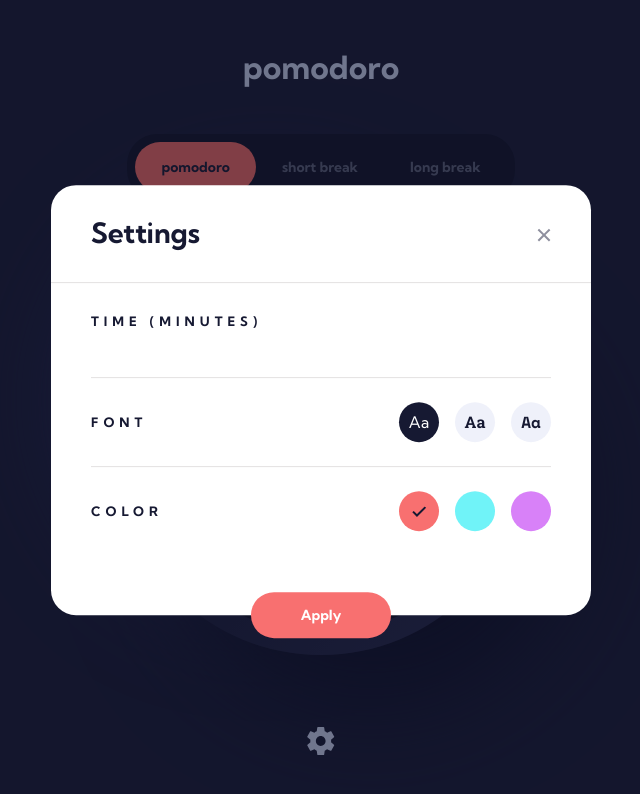
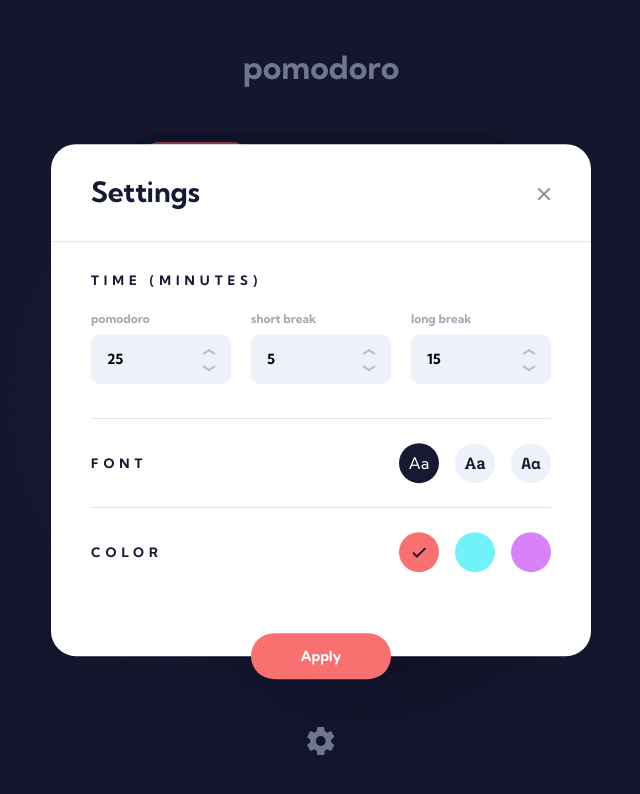
Before and after one commit to towkir/pomodoro-app, a Vue app: page / in a window 1280 px wide. Both pictures are taken after a click on the button 640 px from the left and 742 px from the top of the page. Shown: the top 794 px of the page, without its empty margins (319-959 px from the left). Built offline with nearby package versions, Linux system fonts and the light colour scheme.

Commit message:
added number inputs to setting modal and function to save settings

```diff
--- a/src/components/SettingsModal.vue
+++ b/src/components/SettingsModal.vue
@@ -3,17 +3,55 @@ import { ref, onMounted } from "vue";
 import { usePomodoroStore } from "@/stores/pomodoro";
 import TheModal from "@/components/common/TheModal.vue";
 import VectorIconCheck from "@/components/icons/VectorIconCheck.vue";
+import NumberInputWithSpinner from "@/components/common/NumberInputWithSpinner.vue";
 
 const store = usePomodoroStore();
 
 const settings = ref({
-  pomodoro: {},
+  duration: {
+    pomodoro: 0,
+    shortBreak: 0,
+    longBreak: 0,
+  },
   font: '',
   color: '',
 });
 
+function findMode(name) {
+  return store.modes.find(item => item.name === name)
+}
+function validateDurations(key, name, fallbackValue) {
+  if (settings.value.duration[key] > findMode(name).max
+    || settings.value.duration[key] < findMode(name).min) {
+    settings.value.duration[key] = fallbackValue;
+  } else {
+    settings.value.duration[key] = Math.round(settings.value.duration[key]);
+  }
+}
+function validateForm() {
+  validateDurations('pomodoro', 'pomodoro', 25);
+  validateDurations('shortBreak', 'short break', 5);
+  validateDurations('longBreak', 'long break', 15);
+  if (!store.fonts.includes(settings.value.font)) {
+    settings.value.font = 'sans';
+  }
+  if (!store.colors.includes(settings.value.color)) {
+    settings.value.color = 'begonia';
+  }
+}
+
+function saveSettings() {
+  store.updateDuration('pomodoro', settings.value.duration.pomodoro);
+  store.updateDuration('short break', settings.value.duration.shortBreak);
+  store.updateDuration('long break', settings.value.duration.longBreak);
+  store.selectFont(settings.value.font);
+  store.selectColor(settings.value.color);
+  store.selectMode(store.selectedMode.name); // updates duration of currently selected mode
+}
 function resetSettings() {
-  // settings.value.pomodoro =
+  settings.value.duration.pomodoro = findMode('pomodoro').duration;
+  settings.value.duration.shortBreak = findMode('short break').duration;
+  settings.value.duration.longBreak = findMode('long break').duration;
   settings.value.font = store.selectedFont;
   settings.value.color = store.selectedColor;
 }
@@ -24,7 +62,8 @@ function hideSettingsModal() {
   window.dispatchEvent(showModal);
 }
 function applySettings() {
-  // some stuff to save the settings
+  validateForm();
+  saveSettings();
   hideSettingsModal();
 }
 
@@ -44,7 +83,26 @@ onMounted(() => {
   <template #body>
     <div class="settings">
       <h5>Time (Minutes)</h5>
-      <div class="time"></div>
+      <div class="time">
+        <NumberInputWithSpinner
+          label="pomodoro"
+          v-model="settings.duration.pomodoro"
+          :min="findMode('pomodoro').min"
+          :max="findMode('pomodoro').max"
+        />
+        <NumberInputWithSpinner
+          label="short break"
+          v-model="settings.duration.shortBreak"
+          :min="findMode('short break').min"
+          :max="findMode('short break').max"
+        />
+        <NumberInputWithSpinner
+          label="long break"
+          v-model="settings.duration.longBreak"
+          :min="findMode('long break').min"
+          :max="findMode('long break').max"
+        />
+      </div>
       <div class="font">
         <h5>Font</h5>
         <div class="options">
@@ -107,6 +165,13 @@ onMounted(() => {
   .color {
     padding: 24px 0;
   }
+  .time {
+    display: flex;
+    gap: 20px;
+    div {
+      flex: 1 1 0;
+    }
+  }
   .font,
   .color {
     display: flex;
```
